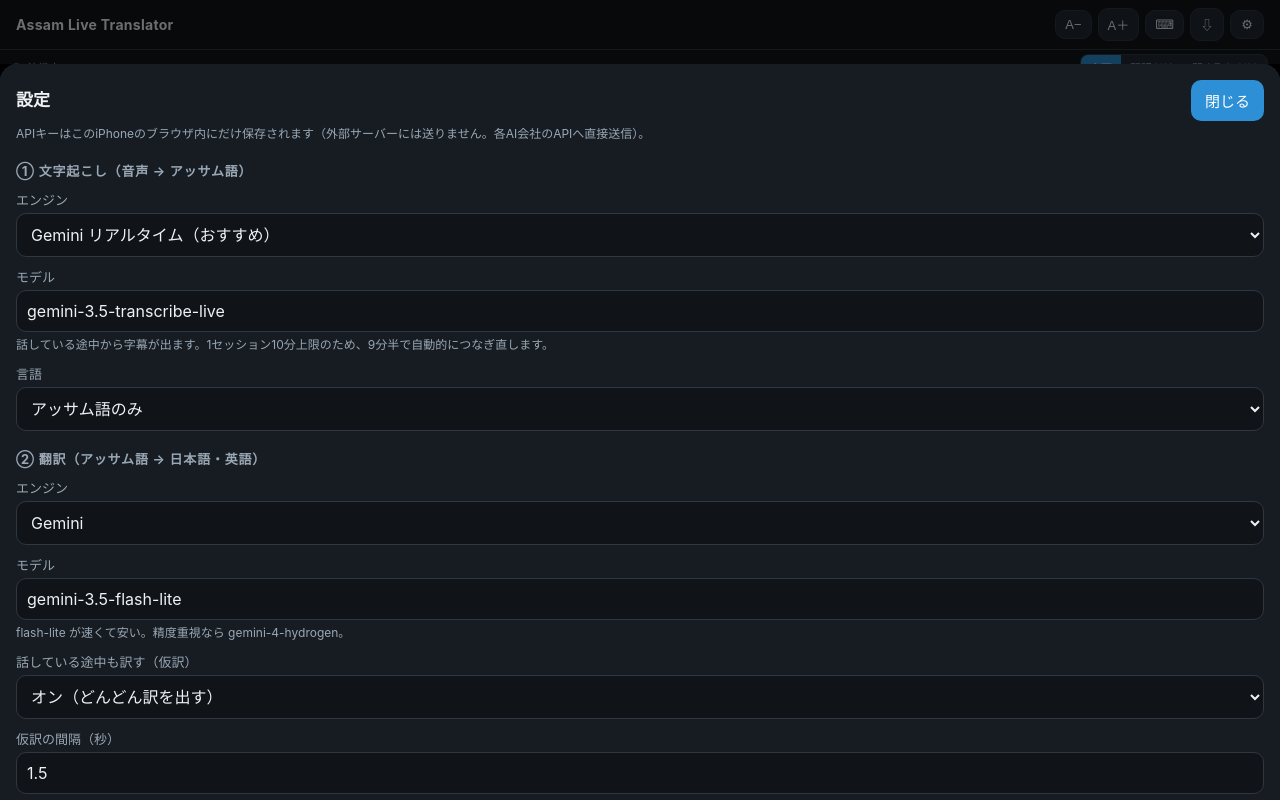
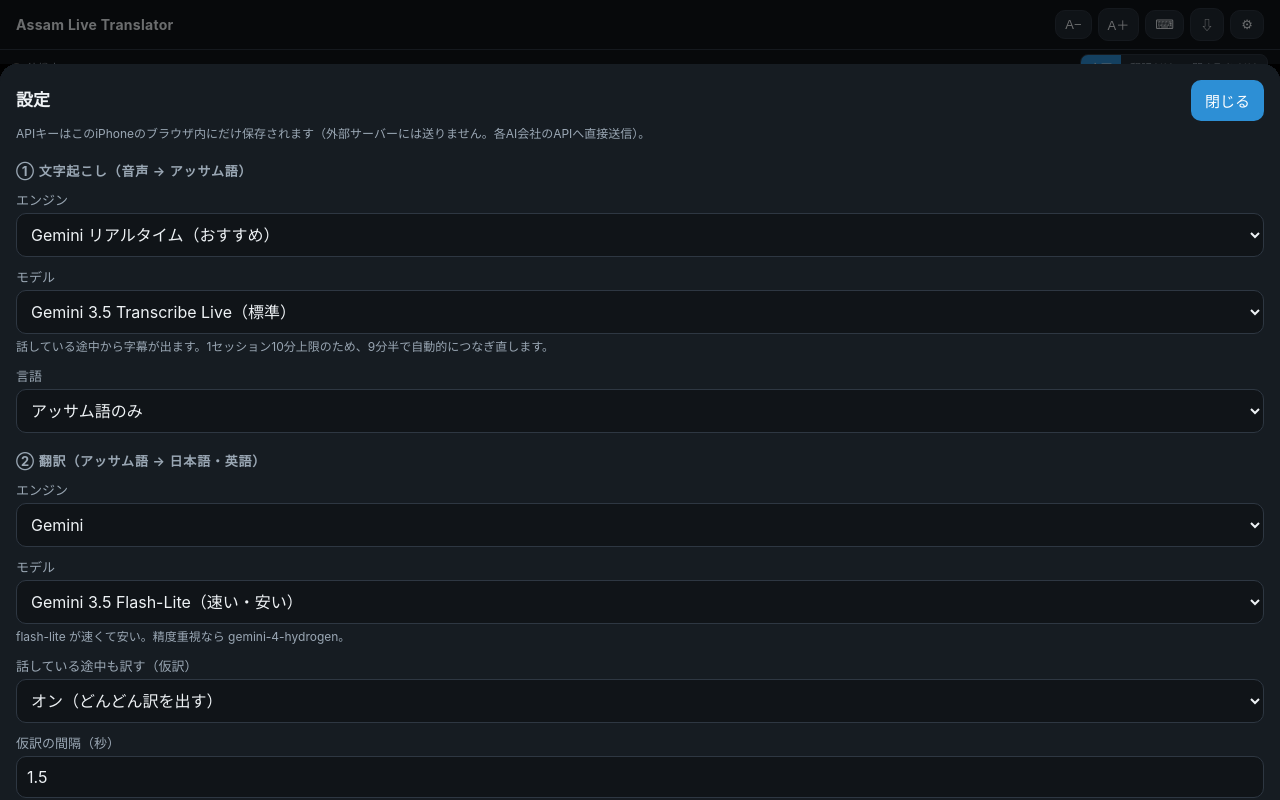
Before and after one commit to SHINDII-alt/Assam-translator, a plain HTML site: page index.html in a window 1280 px wide. Drawn offline with Linux system fonts and the light colour scheme.

Commit message:
Add files via upload

```diff
--- a/index.html
+++ b/index.html
@@ -177,8 +177,8 @@ textarea{min-height:64px}
       <option value="openai-chunk">OpenAI（比較用・ひと言ごとに送信）</option>
     </select>
     <label>モデル</label>
-    <input id="sttModel" list="sttModels" autocomplete="off" autocapitalize="off">
-    <datalist id="sttModels"></datalist>
+    <select id="sttModelSel"></select>
+    <input id="sttModel" autocomplete="off" autocapitalize="off" placeholder="モデルIDを入力" style="display:none;margin-top:6px">
     <div class="hint" id="sttHint"></div>
     <label>言語</label>
     <select id="sttLang">
@@ -196,8 +196,8 @@ textarea{min-height:64px}
       <option value="claude">Claude</option>
     </select>
     <label>モデル</label>
-    <input id="trModel" list="trModels" autocomplete="off" autocapitalize="off">
-    <datalist id="trModels"></datalist>
+    <select id="trModelSel"></select>
+    <input id="trModel" autocomplete="off" autocapitalize="off" placeholder="モデルIDを入力" style="display:none;margin-top:6px">
     <div class="hint" id="trHint"></div>
     <label>話している途中も訳す（仮訳）</label>
     <select id="draftOn">
@@ -262,6 +262,22 @@ const TR_MODELS = {
   openai: {list:['gpt-6-luna','gpt-6.1-terra','gpt-6.1-sol','gpt-5.6-luna'], def:'gpt-6-luna', hint:'GPT-6 Luna が軽量・高速、6.1 Terra がバランス型、6.1 Sol が高性能。'},
   claude: {list:['claude-haiku-5-5','claude-sonnet-5-5','claude-opus-5-5'], def:'claude-haiku-5-5', hint:'Haiku が高速、Sonnet が高精度。'},
 };
+const MODEL_LABELS = {
+  'gemini-3.5-transcribe-live':'Gemini 3.5 Transcribe Live（標準）',
+  'gemini-3.5-flash-lite':'Gemini 3.5 Flash-Lite（速い・安い）',
+  'gemini-3.8-flash':'Gemini 3.8 Flash（バランス）',
+  'gemini-4-hydrogen':'Gemini 4 Hydrogen（高精度・やや遅い）',
+  'gpt-transcribe':'gpt-transcribe（推奨）',
+  'gpt-4o-transcribe':'gpt-4o-transcribe（旧・2027年2月終了）',
+  'nmt':'Google翻訳（標準）',
+  'gpt-6-luna':'GPT-6 Luna（速い・安い）',
+  'gpt-6.1-terra':'GPT-6.1 Terra（バランス）',
+  'gpt-6.1-sol':'GPT-6.1 Sol（高性能・やや遅い）',
+  'gpt-5.6-luna':'GPT-5.6 Luna（旧世代）',
+  'claude-haiku-5-5':'Claude Haiku 5.5（速い・安い）',
+  'claude-sonnet-5-5':'Claude Sonnet 5.5（高精度）',
+  'claude-opus-5-5':'Claude Opus 5.5（最高精度・遅い）',
+};
 const DEFAULTS = {
   sttEngine:'gemini-live', sttModel:'', sttLang:'as', silenceSec:0.8, maxSec:12, vadThresh:0.012,
   trEngine:'gemini', trModel:'', target:'ja', draftOn:'on', draftSec:1.5, scrollSpeed:'normal', context:'', vocab:'',
@@ -280,17 +296,36 @@ function saveSettings(){ try{ localStorage.setItem(LS, JSON.stringify(S)); }catc
 const $ = id => document.getElementById(id);
 const FIELDS = ['sttEngine','sttModel','sttLang','trEngine','trModel','draftOn','draftSec','scrollSpeed','context','vocab','keyGemini','keyOpenai','keyClaude','keyGct'];
 
-function fillDatalist(dl, list){ dl.innerHTML = list.map(m=>`<option value="${m}">`).join(''); }
+/* モデルのプルダウン（一覧から選択＋「その他（手入力）」） */
+function fillModelSelect(selId, inputId, list, cur){
+  const sel=$(selId), inp=$(inputId);
+  const inList = list.includes(cur);
+  sel.innerHTML = list.map(m=>`<option value="${m}">${esc(MODEL_LABELS[m]||m)}</option>`).join('')
+    + `<option value="__custom">その他（モデルIDを手入力）${inList?'':'：'+esc(cur)}</option>`;
+  sel.value = inList ? cur : '__custom';
+  inp.style.display = inList ? 'none' : '';
+}
+function bindModelSelect(selId, inputId, key){
+  $(selId).addEventListener('change', ()=>{
+    const v=$(selId).value, inp=$(inputId);
+    if(v==='__custom'){ inp.style.display=''; inp.value=S[key]; inp.focus(); return; }
+    inp.style.display='none'; inp.value=v; S[key]=v; saveSettings(); updateChips();
+  });
+}
 function syncSettingsUI(){
   FIELDS.forEach(f=>{ $(f).value = S[f]; });
-  const sm = STT_MODELS[S.sttEngine]; fillDatalist($('sttModels'), sm.list);
+  const sm = STT_MODELS[S.sttEngine];
   if(!S.sttModel || !sameFamily(S.sttEngine, S.sttModel)) { S.sttModel = sm.def; $('sttModel').value = sm.def; }
+  fillModelSelect('sttModelSel','sttModel', sm.list, S.sttModel);
   $('sttHint').textContent = sm.hint;
-  const tm = TR_MODELS[S.trEngine]; fillDatalist($('trModels'), tm.list);
+  const tm = TR_MODELS[S.trEngine];
   if(!S.trModel || !sameFamilyTr(S.trEngine, S.trModel)) { S.trModel = tm.def; $('trModel').value = tm.def; }
+  fillModelSelect('trModelSel','trModel', tm.list, S.trModel);
   $('trHint').textContent = tm.hint;
   updateChips();
 }
+bindModelSelect('sttModelSel','sttModel','sttModel');
+bindModelSelect('trModelSel','trModel','trModel');
 function sameFamily(eng, m){
   if(eng==='gemini-live') return /live/.test(m);
   if(eng==='gemini-chunk') return /^gemini/.test(m) && !/live/.test(m);
```
